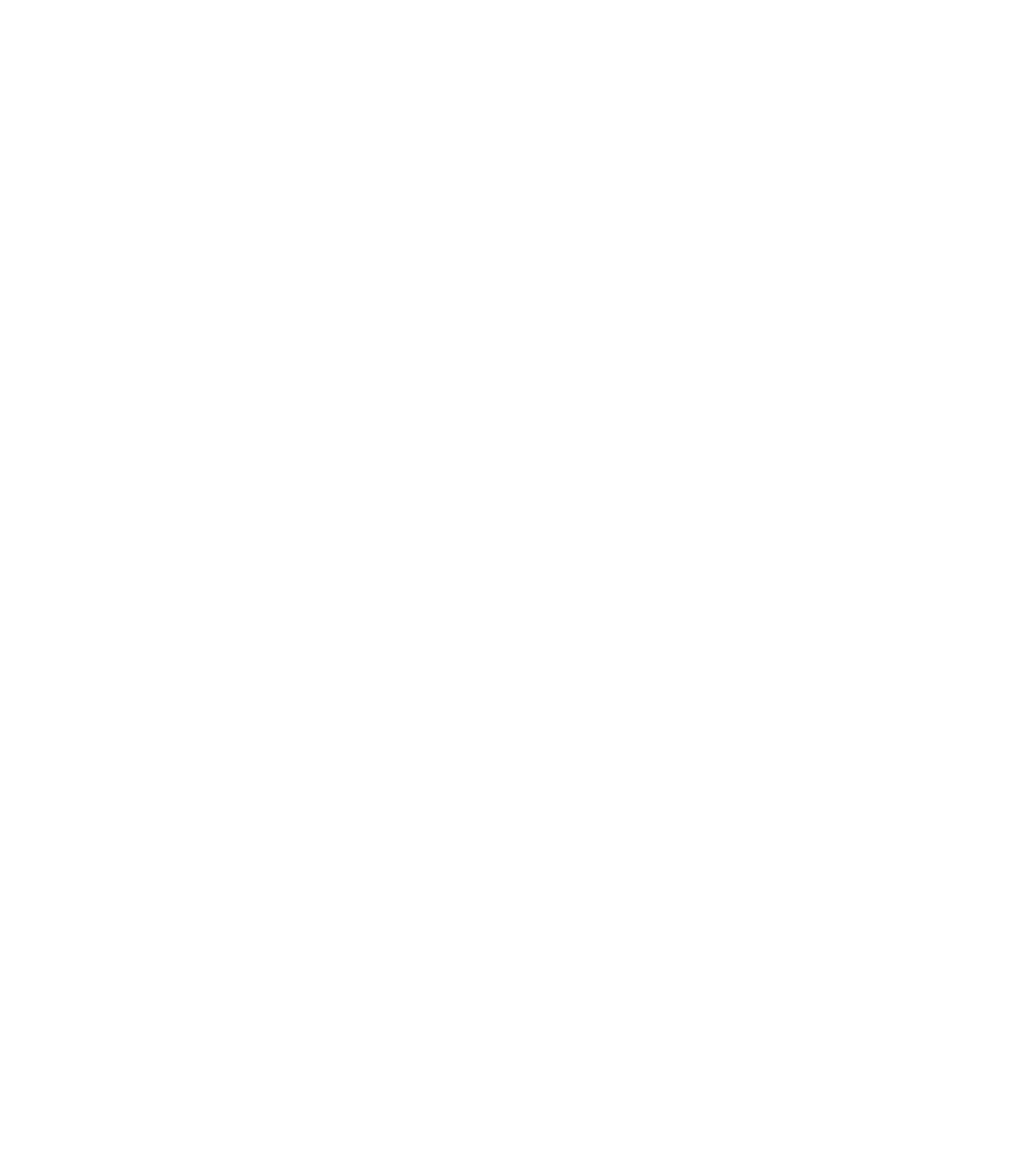
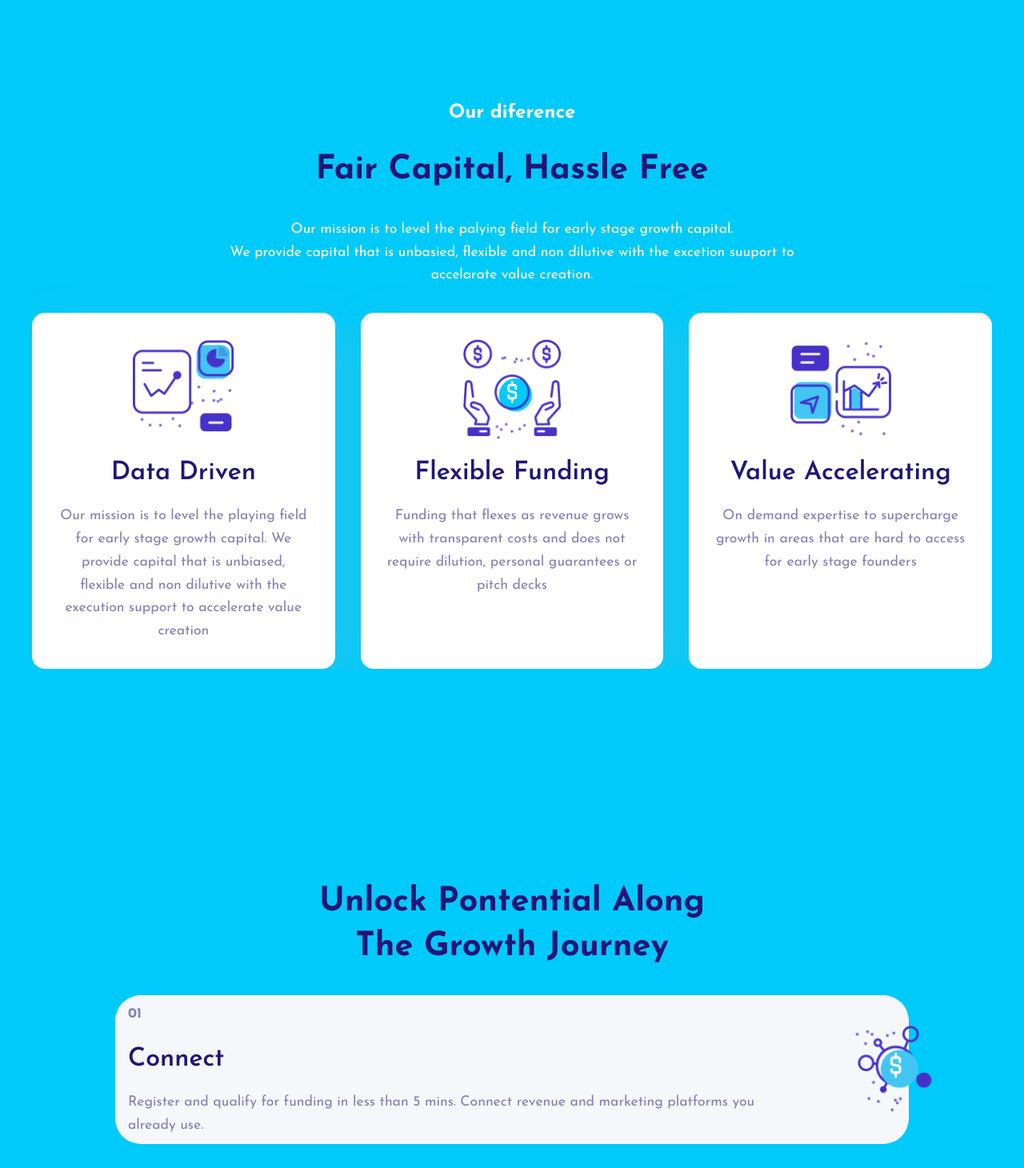
Before and after one commit to Elijahlekomo/Digital-Business, a Next.js app: page / in a window 1280 px wide. Shown: the part 2580-4040 px from the top of the page at 80% size. Before the commit the page ends 2469 px from the top, so only its background shows below. Built offline with nearby package versions, Linux system fonts and the light colour scheme.

Commit message:
-Added HowItWorks tag, motion and useAnimation function to page.js -Added HowItWorks.css file -Added OurDiff.css file -Added HowItWorks.jsx file -Added OurDiff.jsx file

```diff
--- a/app/page.js
+++ b/app/page.js
@@ -1,15 +1,38 @@
-import Navbar from '@/src/components/Navbar/Navbar';
-import './page.css'
-import Hero from '@/src/components/Hero/Hero';
-import BrandingVideo from '@/src/components/BrandingVideo/BrandingVideo';
-import WhatWeDo from '@/src/components/WhatWeDo/WhatWeDo';
+"use client";
+
+import Navbar from "@/src/components/Navbar/Navbar";
+import "./page.css";
+import Hero from "@/src/components/Hero/Hero";
+import BrandingVideo from "@/src/components/BrandingVideo/BrandingVideo";
+import WhatWeDo from "@/src/components/WhatWeDo/WhatWeDo";
+import OurDiff from "@/src/components/OurDiff/OurDiff";
+import { motion, useAnimation } from "framer-motion";
+import HowItWorks from "@/src/components/HowItWorks/HowItWorks";
+
 export default function Home() {
+  const controls = useAnimation();
   return (
-   <div className="app">
-      <Navbar/>
-      <Hero/>
-      <BrandingVideo/>
-      <WhatWeDo/>
-   </div>
+    <motion.div className="app" animate={controls}>
+      <Navbar />
+      <Hero />
+      <BrandingVideo />
+      <WhatWeDo />
+
+      <motion.div
+      onViewportEnter={()=> controls.start({
+        backgroundColor: "var(--secondary-color)"
+      })}
+      onViewportLeave={() =>
+       controls.start({
+         backgroundColor: "white",
+      })
+      }
+      viewport={{amount: 0.4}}
+      >
+        <OurDiff />
+      </motion.div>
+
+      <HowItWorks/>
+    </motion.div>
   );
 }
--- /dev/null
+++ b/src/components/HowItWorks/HowItWorks.css
@@ -0,0 +1,83 @@
+.hiw-wrapper {
+  padding-top: 13rem;
+}
+
+.hiw-container {
+  display: flex;
+  flex-direction: column;
+  gap: 2rem;
+}
+
+.hiw-head {
+  display: flex;
+  flex-direction: column;
+  gap: 2rem;
+  align-items: center;
+  max-width: 35rem;
+  margin: auto;
+}
+
+.hiw-features {
+  display: flex;
+  flex-direction: column;
+  gap: 2rem;
+  align-items: center;
+}
+
+.hiw-feature {
+  max-width: 38rem;
+  display: flex;
+  align-items: center;
+  background-color: var(--light-bg);
+  border-radius: 2rem;
+  padding: 0.5rem 1rem;
+  width: max-content;
+}
+
+.hiw-feature .detail {
+  display: flex;
+  flex-direction: column;
+  gap: 1rem;
+  align-items: flex-start;
+  translate: -18% 0rem;
+}
+
+.hiw-feature .detail > :nth-child(1) {
+  font-weight: bold;
+  font-size: 1.1rem;
+}
+
+.hiw-feature:nth-of-type(2) {
+  margin-left: 10rem;
+}
+
+.hiw-feature:nth-of-type(1),
+.hiw-feature:nth-of-type(3) {
+  margin-right: 5rem;
+}
+
+@media (max-width: 1280px) {
+  .hiw-feature {
+    max-width: 80%;
+  }
+
+  .hiw-feature:nth-of-type(2) {
+    margin-left: 0rem;
+  }
+  .hiw-feature:nth-of-type(1),
+  .hiw-feature:nth-of-type(3) {
+    margin-right: 0rem;
+  }
+  .hiw-feature .detail{
+    translate: 0;
+  }
+  .hiw-feature .icon img{
+    translate: 0;
+  }
+}
+
+@media (max-width: 576px) {
+    .hiw-feature{
+        flex-direction: column-reverse;
+    }
+}
--- /dev/null
+++ b/src/components/HowItWorks/HowItWorks.jsx
@@ -0,0 +1,91 @@
+'use client'
+
+import React from "react";
+import './HowItWorks.css'
+import { features, hitFeatures } from "@/src/utils/data";
+import Image from "next/image";
+import { tagVaraints, titleVaraints } from "@/src/utils/animation";
+import {easeIn, motion} from 'framer-motion'
+
+const HowItWorks = () => {
+
+        const featureVariants = {
+            offscreen: {
+                scale : 0.5
+            },
+            onscreen: {
+                scale: 1,
+                transition:{
+                    type: "spring",
+                    duration: 1.5,
+                },
+
+            },
+        }
+    return(
+        <div className="hiw-wrapper">
+            <div className="container">
+                <div className="hiw-container">
+
+                    {/* head */}
+                    <div className="hiw-head">
+                        <motion.span
+                          variants={tagVaraints}
+                          initial="offscreen"
+                          whileInView={"onscreen"}
+                         className="tag">How it works
+                         </motion.span>
+                        <motion.span
+                        variants={titleVaraints}
+                        initial="offscreen"
+                        whileInView={"onscreen"}
+                        className="title"> Unlock pontential along the growth journey</motion.span>
+                    </div>
+
+
+                    <div className="hiw-features">
+                        {
+                            hitFeatures.map((feature, i)=> (
+                                <motion.div
+                                variants={featureVariants}
+                                initial="offscreen"
+                                whileInView={"onscreen"}
+                                className="hiw-feature" key={i}>
+                                    {/* left side */}
+                                    <motion.div
+                                     initial={{opacity: 0, x: -100}}
+                                     whileInView={{
+                                        opacity: 1,
+                                        x: 0,
+                                        transition:{
+                                            type: "easeIn",
+                                            duration: 1,
+                                            delay: .7
+
+                                        }
+                                     }}
+                                    className="detail">
+                                        <span className="des">0{i+1}</span>
+                                        <span className="sec-title">{feature.title}</span>
+                                        <span className="text">{feature.des}</span>
+                                    </motion.div>
+
+                                    {/* right side */}
+                                    <div className="icon">
+                                        <Image
+                                        src={feature.icon}
+                                        width={128} height={128}
+                                        alt="feature"
+                                        style={{translate: "50% 0rem"}}/>
+                                    </div>
+                                </motion.div>
+                            ))
+                        }
+                    </div>
+                </div>
+            </div>
+        </div>
+        )
+}
+
+export default HowItWorks
--- /dev/null
+++ b/src/components/OurDiff/OurDiff.css
@@ -0,0 +1,63 @@
+ .od-wrapper{
+    padding-top: 15rem;
+
+ }
+ .od-container{
+    display: flex;
+    flex-direction: column;
+    gap: 2rem;
+
+ }
+
+ .od-head{
+    display: flex;
+    flex-direction: column;
+    gap: 2rem;
+    align-items: center;
+
+ }
+
+ .od-head .tag{
+    color: white;
+ }
+
+ .od-head .text{
+    color: white;
+    text-align: center;
+    max-width: 65%;
+ }
+
+.od-features{
+    display: flex;
+    gap: 2rem;
+
+}
+
+.od-feature{
+    flex: 1;
+    background-color: white;
+    box-shadow: var(--shadow);
+    display: flex;
+    flex-direction: column;
+    gap: 1rem;
+    align-items: center;
+    padding: 2rem;
+    border-radius: 1rem;
+}
+
+.od-feature .text{
+    text-align: center;
+}
+
+@media (max-width: 990px) {
+    .od-features{
+    flex-direction: column;
+    }
+}
+
+@media (max-width: 590px) {
+    .od-features{
+        width: 80%;
+        margin: auto;
+    }
+}
--- /dev/null
+++ b/src/components/OurDiff/OurDiff.jsx
@@ -0,0 +1,62 @@
+'use client'
+
+import React from "react";
+import './OurDiff.css'
+import { ourDiffFeatures } from "@/src/utils/data";
+import Image from "next/image";
+import {motion} from 'framer-motion'
+import { containerVariants, desVariants, tagVaraints, titleVaraints } from "@/src/utils/animation";
+
+const OurDiff = () => {
+    return (
+        <div className="od-wrapper">
+            <div className="container">
+                <div className="od-container">
+
+                    {/* head */}
+                    <div className="od-head">
+                        <motion.span
+                       variants={tagVaraints}
+                       initial="offscreen"
+                       whileInView={"onscreen"}
+                         className="tag">Our diference</motion.span>
+                        <motion.span
+                        variants={titleVaraints}
+                        initial="offscreen"
+                        whileInView={"onscreen"}
+                        className="title">fair capital, hassle free</motion.span>
+                        <motion.span
+                        variants={desVariants}
+                        initial="offscreen"
+                        whileInView={"onscreen"}
+                        className="text">
+                            {" "}
+                            Our mission is to level the palying field for early stage  growth capital.
+                        <br /> We provide capital that is unbasied, flexible and non
+                        dilutive with the excetion suuport to accelarate value creation.</motion.span>
+                    </div>
+
+                    {/* feature */}
+                    <div className="od-features">
+                        {
+                            ourDiffFeatures.map((feature, i)=> (
+                                <motion.div
+                                key={i}
+                                variants={containerVariants((i + 1)*0.1)}
+                                initial="offscreen"
+                                whileInView="onscreen"
+                                className="od-feature">
+                                    <Image src={feature.icon} alt="feature" width={128} height={128}/>
+                                    <span className="sec-title">{feature.title}</span>
+                                    <span className="text">{feature.des}</span>
+                                </motion.div>
+                            ))
+                        }
+                    </div>
+                </div>
+            </div>
+        </div>
+    )
+}
+
+export default OurDiff
```
